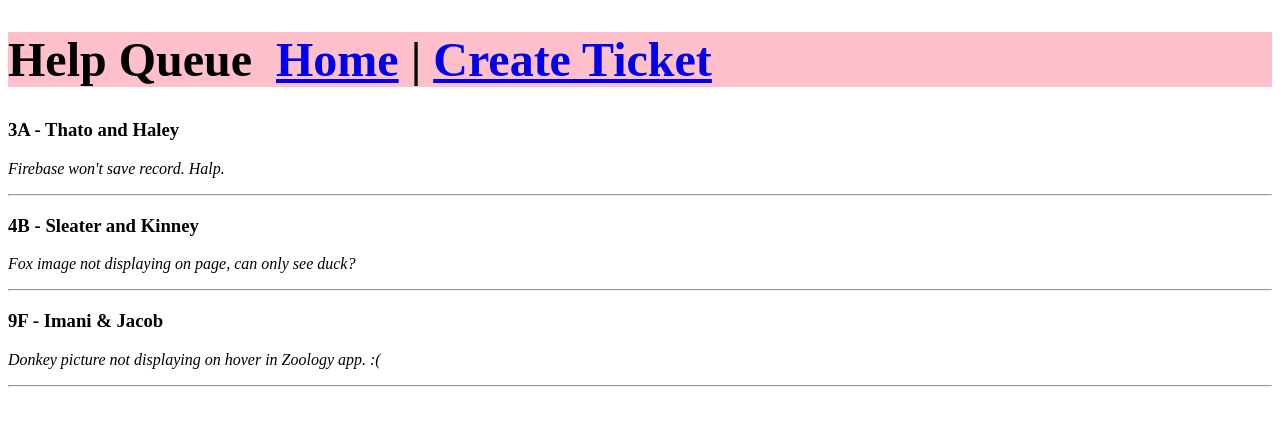
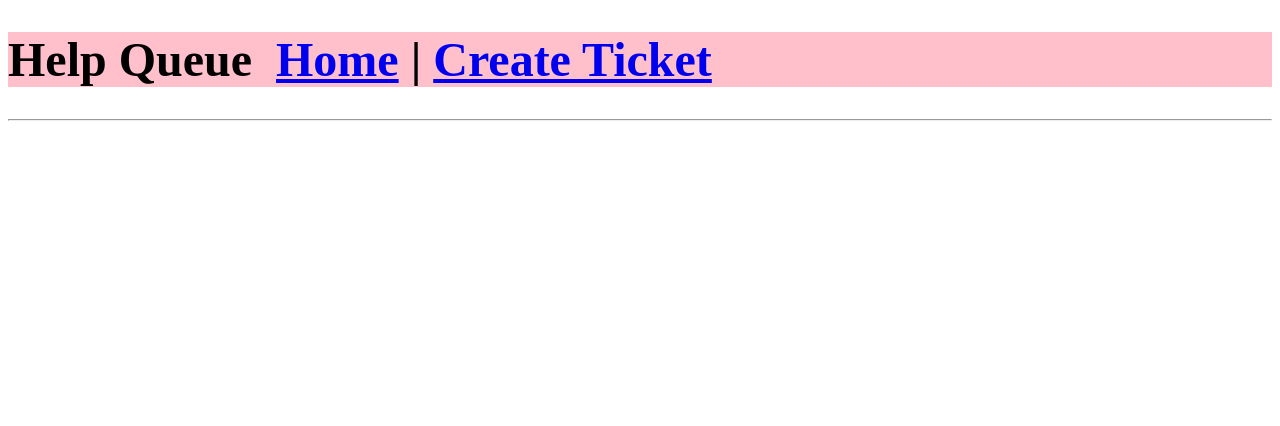
Before and after one commit to Adrianacmy/React-Redux-best-practice-examples, a React app in the folder react-man-config/: page / in a window 1280 px wide. Built offline with nearby package versions, Linux system fonts and the light colour scheme; some packages are replaced by stand-ins of ours.

Commit message:
HELP QUEUE lifting state add new ticket

```diff
--- a/react-man-config/src/components/App.jsx
+++ b/react-man-config/src/components/App.jsx
@@ -1,5 +1,4 @@
 import React from 'react';
-
 import { Switch, Route } from 'react-router-dom';
 
 import TicketList from './TicketList';
@@ -10,17 +9,51 @@ import Error404 from './404';
 
 
 
-function App(){
-  return (
+// function App(){
+//   return (
+//     <div>
+//     <Header />
+//     <Switch>
+//       <Route exact path='/' component={TicketList} />
+//       <Route path='/newticket' component={NewTicket} />
+//       <Route component={Error404} />
+//     </Switch>
+//     </div>
+//   );
+// }
+
+
+class App extends React.Component{
+  constructor(props) {
+    super(props);
+    this.state = {
+      masterTicketList: []
+    };
+
+    this.handleAddingNewTicketToList = this.handleAddingNewTicketToList.bind(this);
+  }
+
+  handleAddingNewTicketToList(newTicket){
+    let newMasterTicketList = this.state.masterTicketList.slice();
+    newMasterTicketList.push(newTicket);
+    this.setState({masterTicketList: newMasterTicketList});
+  }
+
+  render(){
+    return(
       <div>
         <Header />
         <Switch>
-      <Route exact path='/' component={TicketList} />
-      <Route path='/newticket' component={NewTicket} />
+          <Route path='/' exact render={()=><TicketList ticketList={this.state.masterTicketList} />} />
+          <Route path='/newticket' render={()=><NewTicket onNewTicketCreation={this.handleAddingNewTicketToList}  replace/>} />
           <Route component={Error404} />
         </Switch>
       </div>
     );
   }
+}
+
+
+
 
 export default App;
--- a/react-man-config/src/components/TicketList.jsx
+++ b/react-man-config/src/components/TicketList.jsx
@@ -1,41 +1,45 @@
 import React from 'react';
 import Ticket from './Ticket';
+import PropTypes from 'prop-types';
 
-let masterTicketList = [
-  {
-    names: 'Thato and Haley',
-    location: '3A',
-    issue: 'Firebase won\'t save record. Halp.'
-  },
-  {
-    names: 'Sleater and Kinney',
-    location: '4B',
-    issue: 'Fox image not displaying on page, can only see duck?'
-  },
-  {
-    names: 'Imani & Jacob',
-    location: '9F',
-    issue: 'Donkey picture not displaying on hover in Zoology app. :('
-  }
-];
+// let masterTicketList = [
+//   {
+//     names: 'Thato and Haley',
+//     location: '3A',
+//     issue: 'Firebase won\'t save record. Halp.'
+//   },
+//   {
+//     names: 'Sleater and Kinney',
+//     location: '4B',
+//     issue: 'Fox image not displaying on page, can only see duck?'
+//   },
+//   {
+//     names: 'Imani & Jacob',
+//     location: '9F',
+//     issue: 'Donkey picture not displaying on hover in Zoology app. :('
+//   }
+// ];
 
-function TicketList(){
+function TicketList(props){
   return (
     <div>
-    {
-      masterTicketList.map( (ticket, index) =>
-        <Ticket
-          className='green'
-          names={ ticket.names }
-          location= { ticket.location }
-          issue={ ticket.issue }
-          key={ index }/>
-      )
-    }
+
+      <hr/>
+      {props.ticketList.map((ticket, index) =>
+        <Ticket names={ticket.names}
+          location={ticket.location}
+          issue={ticket.issue}
+          key={index}/>
+      )}
     </div>
 
 
   );
 }
 
+TicketList.propTypes = {
+  ticketList: PropTypes.array
+};
+
+
 export default TicketList;
--- a/react-man-config/src/components/newTicket/NewTicket.jsx
+++ b/react-man-config/src/components/newTicket/NewTicket.jsx
@@ -1,7 +1,7 @@
 import React from 'react';
 import NewTicketForm from './NewTicketForm';
 import QuestionForm from './QuestionForm';
-
+import PropTypes from 'prop-types';
 // function NewTicket(){
 //   return (
 //     <div>
@@ -28,6 +28,8 @@ import QuestionForm from './QuestionForm';
 class NewTicket extends React.Component{
 
   constructor(props){
+    console.log('s');
+
     super(props);
     this.state = {
       formVisible: false
@@ -45,11 +47,13 @@ class NewTicket extends React.Component{
     this.setState({formVisible: true});
   }
 
+
+
   render(){
     let thisContent = null;
-    if(this.state.formVisible){
-      thisContent = <NewTicketForm />;
-    }else{
+    if (this.state.formVisible){
+      thisContent = <NewTicketForm onNewTicketCreation={this.props.onNewTicketCreation}/>;
+    } else {
       thisContent = <QuestionForm onQuestionConfirmation={this.handleOnQuestionConfirmation}/>;
     }
     return (
@@ -59,7 +63,9 @@ class NewTicket extends React.Component{
     );
   }
 }
-
+NewTicket.propTypes = {
+  onNewTicketCreation: PropTypes.func
+};
 
 
 export default NewTicket;
--- a/react-man-config/src/components/newTicket/NewTicketForm.jsx
+++ b/react-man-config/src/components/newTicket/NewTicketForm.jsx
@@ -1,20 +1,22 @@
 import React from 'react';
+import PropTypes from 'prop-types';
 
 
-function NewTicketForm(){
+
+function NewTicketForm(props){
   let _names = null;
   let _location = null;
   let _issue = null;
 
   function handleNewTicketSubmition(event) {
     event.preventDefault();
-    console.log(_names);
-    console.log(_location);
-    console.log(_issue);
+    props.onNewTicketCreation({names: _names.value, location: _location.value, issue: _issue.value});
     _names.value = '';
     _location.value = '';
     _issue.value = '';
   }
+
+
 
   return (
     <div>
@@ -38,6 +40,11 @@ function NewTicketForm(){
     </div>
   );
 }
+
+
+NewTicketForm.propTypes = {
+  onNewTicketCreation: PropTypes.func
+};
 
 // class NewTicket extends React.Component{
 
```
Lines whose indentation alone changed are shown as unchanged.
